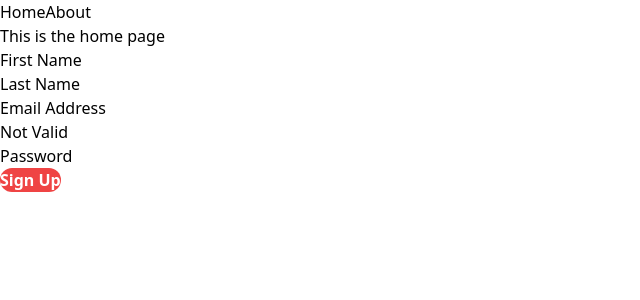
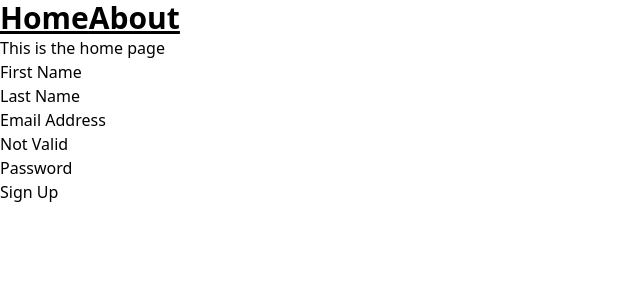
Before and after one commit to tobyscott25/busycal, a Vue app in the folder vue-web-client/: page / in a window 1280 px wide. Shown: the top 300 px of the page, without its empty margins (0-640 px from the left). Built offline with nearby package versions, Linux system fonts and the light colour scheme.

Commit message:
Import Tailwind via JS now instead of CSS

```diff
--- a/vue-web-client/src/App.vue
+++ b/vue-web-client/src/App.vue
@@ -5,7 +5,7 @@
 <template>
 	<header>
 		<div class="wrapper">
-		<nav>
+		<nav class="text-3xl font-bold underline">
 			<RouterLink to="/">Home</RouterLink>
 			<RouterLink to="/about">About</RouterLink>
 		</nav>
@@ -14,8 +14,3 @@
 
 	<RouterView />
 </template>
-
-<style>
-	@import '@/assets/base.css';
-
-</style>
--- a/vue-web-client/src/components/Register.vue
+++ b/vue-web-client/src/components/Register.vue
@@ -46,11 +46,12 @@ export default {
 </script>
 
 <style>
+
 button {
-    @apply bg-red-500 hover:bg-blue-700 text-white font-bold rounded-full;
+	@apply bg-red-500 hover:bg-blue-700 text-white font-bold rounded-full
 }
 input {
-    @apply rounded border-purple-800
+	@apply rounded border-purple-800
 }
 
 </style>
--- a/vue-web-client/src/main.js
+++ b/vue-web-client/src/main.js
@@ -3,6 +3,8 @@ import { createPinia } from 'pinia'
 
 import App from './App.vue'
 import router from './router'
+
+import '@/assets/base.css'
 
 const app = createApp(App)
 
```
